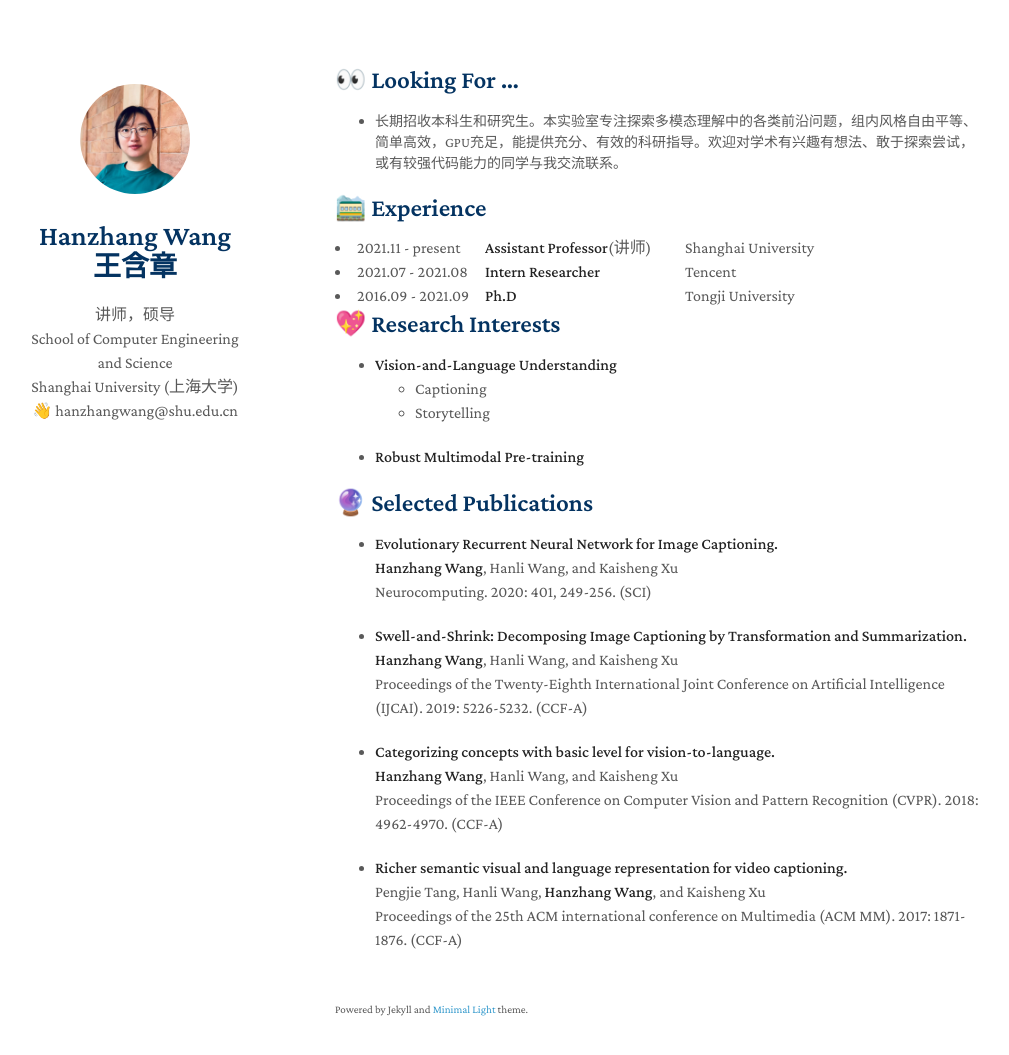
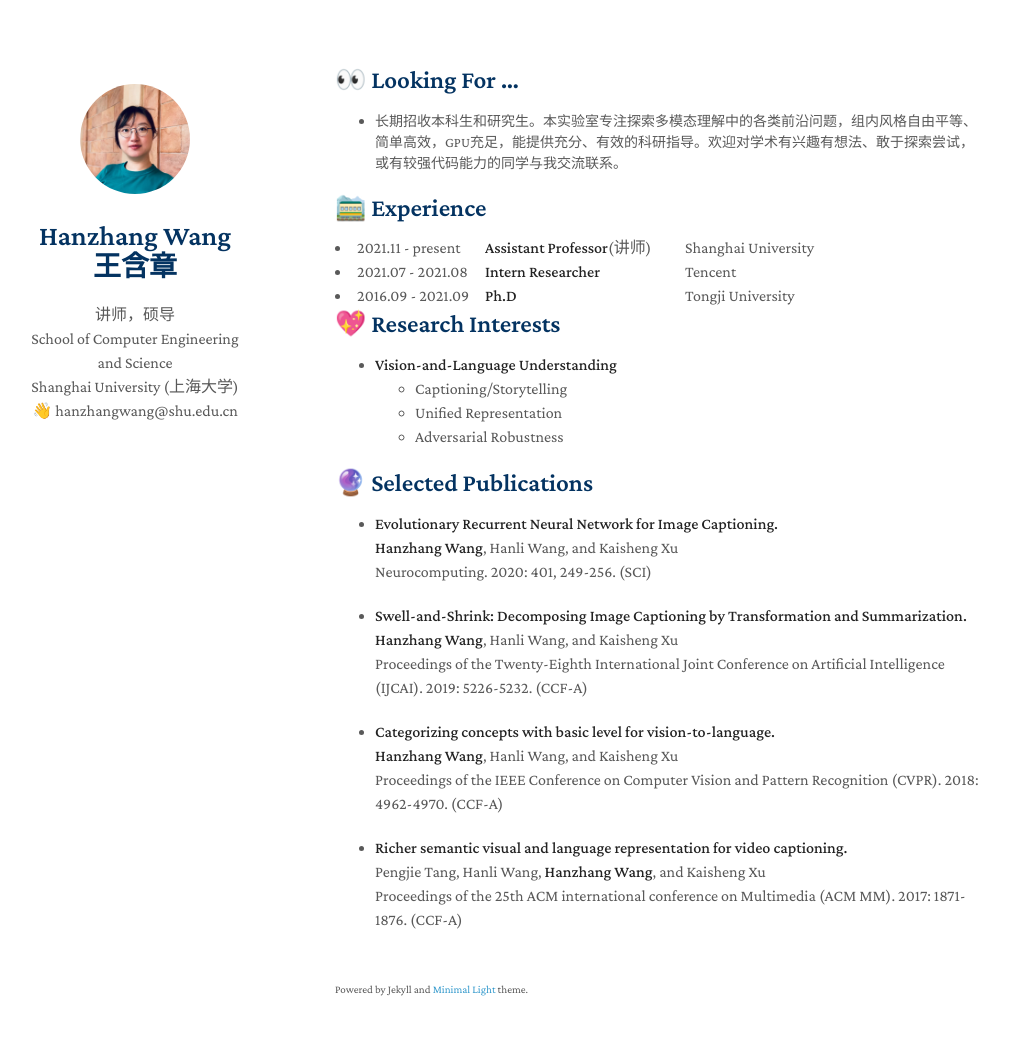
Before and after one commit to hanzhang-wang/hanzhang-wang.github.io, a Jekyll site: the page built from index.md, in a window 1280 px wide and 1090 px high. Shown: the top 1055 px of the window, without its empty margins (135-1144 px from the left). Built offline with Jekyll 4.4.1, drawn with Linux system fonts in a browser that asks for light colours; nearby versions of some CDN libraries; a style sheet for code colours, icons or effects is not loaded; our own code applies the rules of GitHub Pages for plain Markdown files.

Commit message:
Update index.md

```diff
--- a/index.md
+++ b/index.md
@@ -26,9 +26,9 @@ layout: homepage
 ## 💖 Research Interests
 
 - **Vision-and-Language Understanding**
-  - Captioning
-  - Storytelling
-- **Robust Multimodal Pre-training**
+  - Captioning/Storytelling
+  - Unified Representation
+  - Adversarial Robustness
 
 ## 🔮 Selected Publications
 
```
